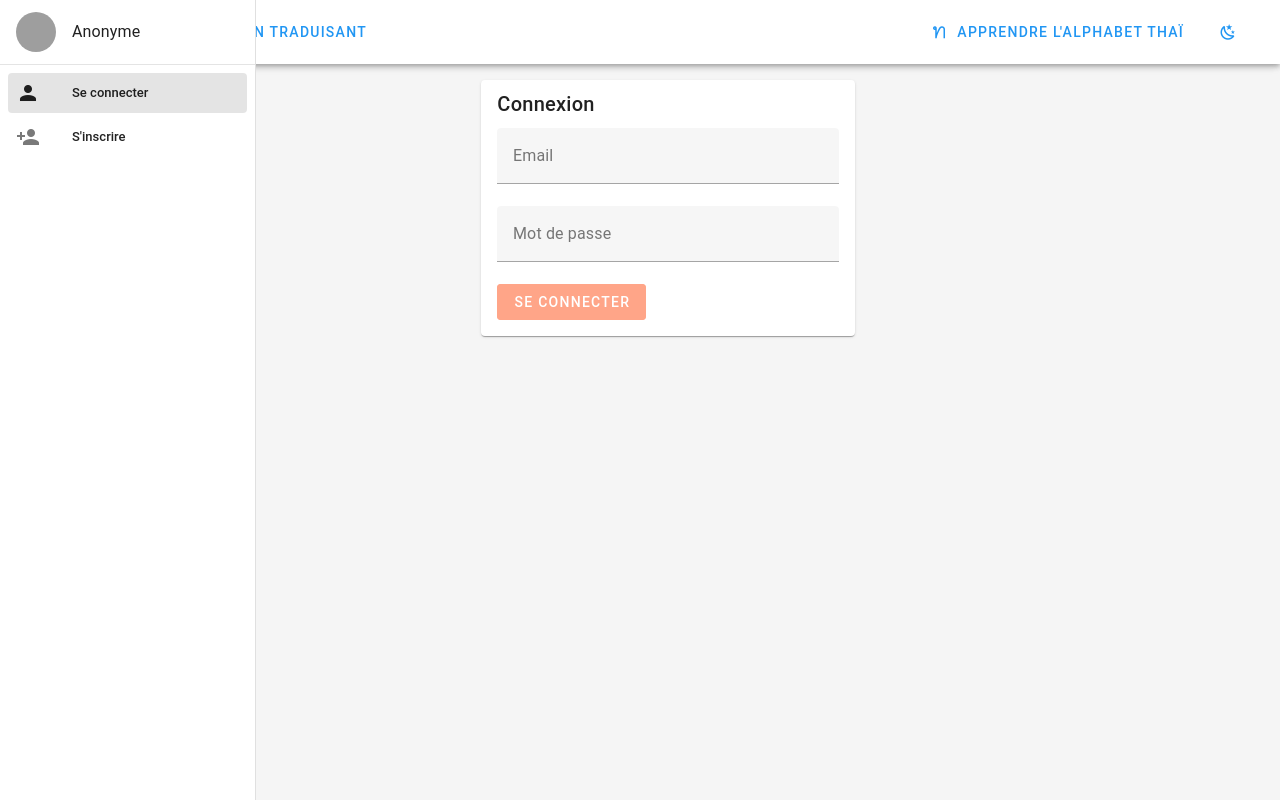
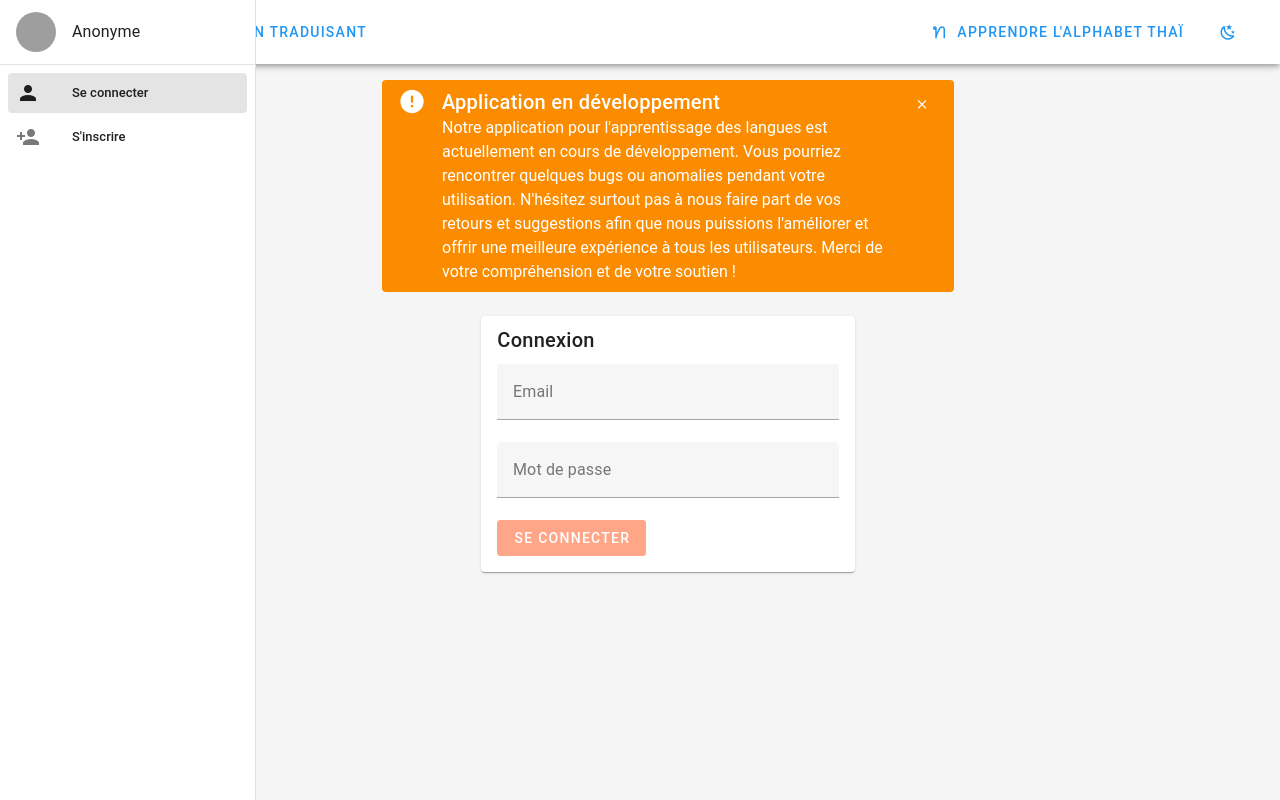
Before and after one commit to nparvedy/apprentissage-nuxt, a Nuxt app: page /connexion in a window 1280 px wide. Built offline with nearby package versions, Linux system fonts and the light colour scheme; grey boxes are pictures that could not be loaded.

Commit message:
ajout des message d'alerte pour les pages de connexion et inscription

```diff
--- /dev/null
+++ b/components/alert/InformationInscription.vue
@@ -0,0 +1,14 @@
+<template>
+    <v-alert
+      density="compact"
+      text="Les pages d'inscription et de connexion ne sont pas encore opérationnelles. Bien que ces fonctionnalités soient visibles sur l'application, aucune donnée ne sera enregistrée à ce stade. Nous travaillons activement pour les rendre disponibles et fonctionnelles dans les plus brefs délais. Merci de votre patience et de votre compréhension !"
+      title="Page d'inscription et connexion en développement"
+      type="warning"
+      closable
+      @click:close="alertStore.valideAlertDeveloppement()"
+    ></v-alert>
+  </template>
+
+<script setup>
+    const alertStore = useAlertStore()
+</script>
--- a/pages/connexion.vue
+++ b/pages/connexion.vue
@@ -1,5 +1,12 @@
 <template>
     <v-container>
+        <v-row justify="center" align="center">
+            <v-col sm="8" md="6">
+                <div v-if="alertStore.alertInscription == false">
+                    <alert-information-prototype />
+                </div>
+            </v-col>
+        </v-row>
       <v-row justify="center" align="center">
         <v-col cols="12" sm="8" md="4">
           <v-card>
@@ -36,6 +43,11 @@
     const router = useRouter(); // Instanciation du routeur
     const route = useRoute(); // Obtenir la route actuelle
     const authStore = useAuthStore()
+    const alertStore = useAlertStore()
+
+    onNuxtReady(() => {
+        alertStore.checkAlertInscription()
+    })
 
     const email = ref('');
     const password = ref('');
--- a/pages/register.vue
+++ b/pages/register.vue
@@ -1,5 +1,13 @@
 <template>
     <v-container>
+        <v-row justify="center" align="center">
+            <v-col sm="8" md="6">
+                <div v-if="alertStore.alertInscription == false">
+                    <alert-information-prototype />
+                </div>
+            </v-col>
+        </v-row>
+
         <v-row justify="center" align="center">
             <v-col cols="12" sm="8" md="4">
                 <v-card>
@@ -40,6 +48,11 @@
     const valid = ref(false);
     const router = useRouter();
     const authStore = useAuthStore();
+    const alertStore = useAlertStore()
+
+    onNuxtReady(() => {
+        alertStore.checkAlertInscription()
+    })
 
     const rules = {
         required: (value) => !!value || 'Ce champ est requis.',
@@ -55,7 +68,7 @@
         // Remplacez ceci par votre logique d'inscription, par exemple une requête API
         await authStore.register({ email: email.value, password: password.value });
         // Redirige vers la page de connexion ou une autre page après l'inscription
-      await router.push('/login');
+        await router.push('/connexion');
     } catch (error) {
         console.error('Erreur lors de l\'inscription:', error);
     }
--- a/stores/alert.ts
+++ b/stores/alert.ts
@@ -4,6 +4,7 @@ import { defineStore } from 'pinia'
 export const useAlertStore = defineStore('alert', {
   state: () => ({
     alertDeveloppement: false, // Par défaut, l'utilisateur n'a pas l'alert
+    alertInscription: false,
   }),
   actions: {
     valideAlertDeveloppement() {
@@ -13,6 +14,10 @@ export const useAlertStore = defineStore('alert', {
     checkAlertDeveloppement() {
         const alertDeveloppement = localStorage.getItem('ifAlertDeveloppementSee')
         this.alertDeveloppement = alertDeveloppement === 'true'
+    },
+    checkAlertInscription() {
+      const alertInscription = localStorage.getItem('ifAlertInscriptionSee')
+      this.alertInscription = alertInscription === 'true'
     }
   },
 })
--- a/stores/auth.ts
+++ b/stores/auth.ts
@@ -34,6 +34,7 @@ export const useAuthStore = defineStore('auth', {
     async register({ email, password}: RegisterPayload) {
       // Remplacez ceci par votre logique d'inscription, par exemple une requête API
       // Voici un exemple avec fetch (assurez-vous que votre API est configurée)
+      return;
       const response = await fetch('https://votre-api.com/register', {
         method: 'POST',
         headers: {
```
Lines whose indentation alone changed are shown as unchanged.
